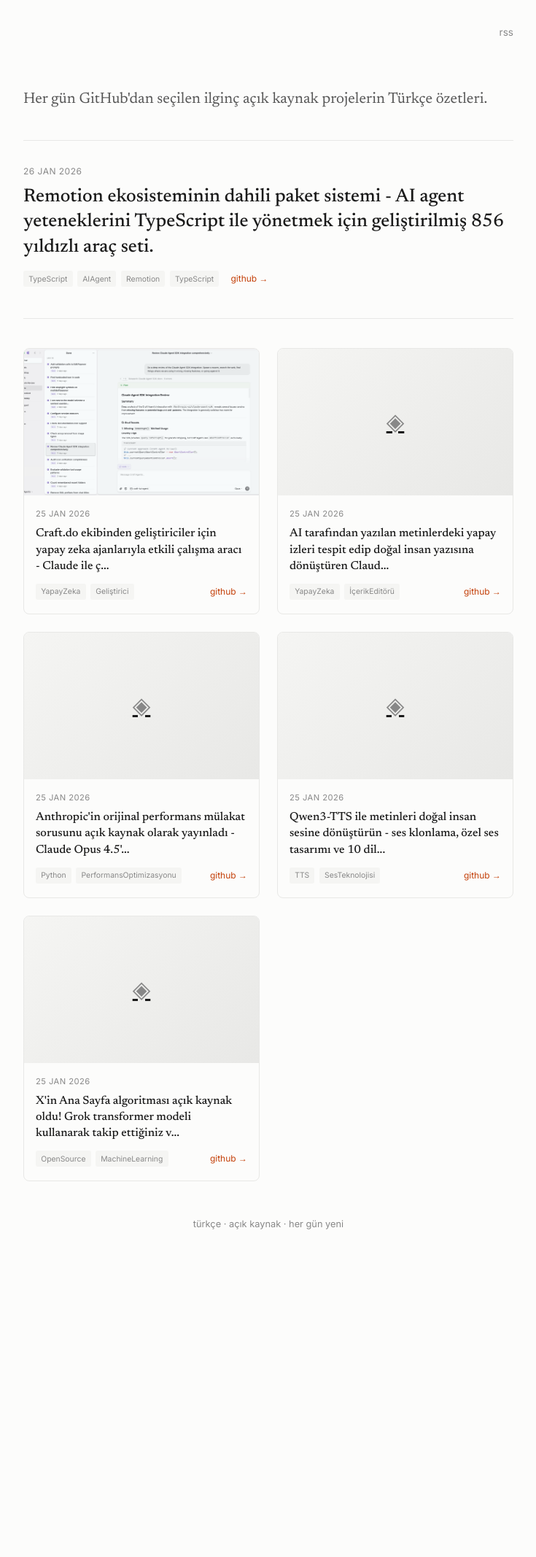
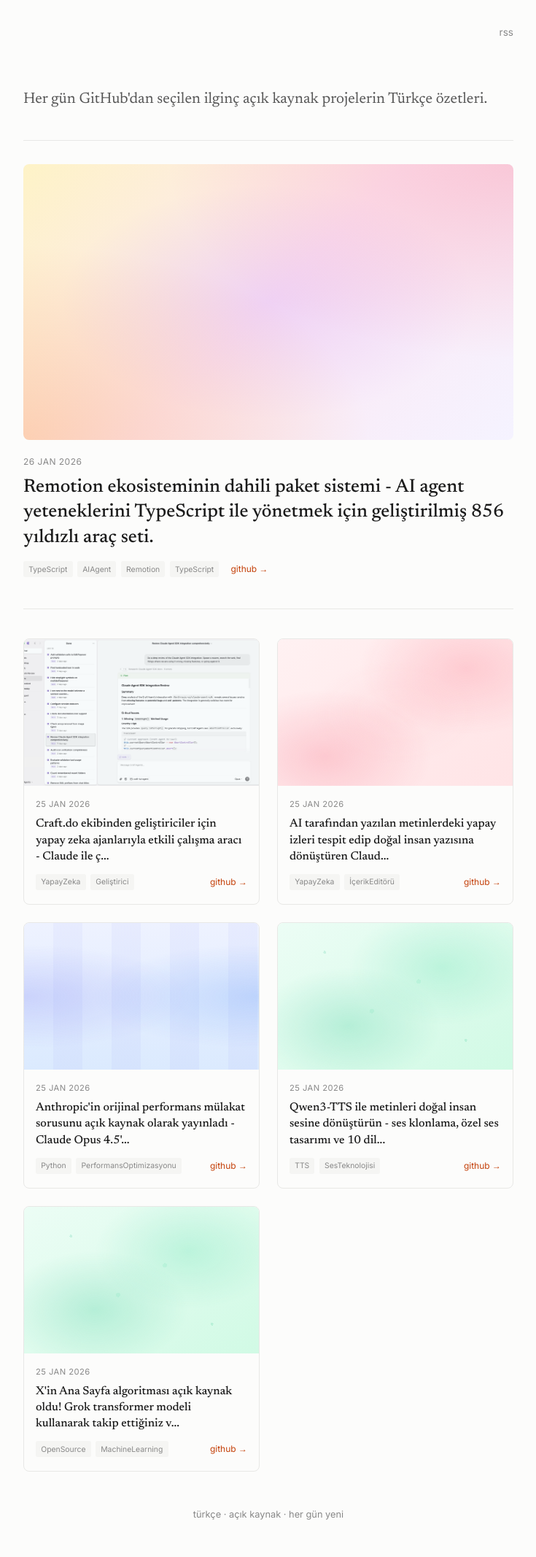
Before and after one commit to ArifSolmaz/repo, a Jekyll site: the page built from docs/index.html, in a window 1280 px wide. Shown: the whole page at 73% size, without its empty margins (272-1007 px from the left). Built offline with Jekyll 4.4.1, drawn with Linux system fonts in a browser that asks for light colours; before the commit the page ends 1736 px from its top, so only the background shows below that.

Commit message:
Update index.html

```diff
--- a/docs/index.html
+++ b/docs/index.html
@@ -158,20 +158,122 @@
     font-style: italic;
   }
 
-  /* No image placeholder */
-  .no-image {
+  /* ======================= */
+  /* ABSTRACT PATTERNS       */
+  /* ======================= */
+  .pattern-placeholder {
     width: 100%;
     aspect-ratio: 16/10;
-    background: linear-gradient(135deg, var(--paper-dark) 0%, #e8e8e6 100%);
-    display: flex;
-    align-items: center;
-    justify-content: center;
-    color: var(--ink-faint);
-    font-size: 2rem;
+    display: block;
+    position: relative;
+    overflow: hidden;
+  }
+
+  .featured .pattern-placeholder {
+    aspect-ratio: 16/9;
+    border-radius: 8px;
+    margin-bottom: 1.25rem;
+  }
+
+  /* Pattern 1: Gradient Mesh - Purple/Pink */
+  .pattern-1 {
+    background:
+      radial-gradient(ellipse at 20% 30%, rgba(168, 85, 247, 0.4) 0%, transparent 50%),
+      radial-gradient(ellipse at 80% 70%, rgba(236, 72, 153, 0.4) 0%, transparent 50%),
+      radial-gradient(ellipse at 50% 50%, rgba(139, 92, 246, 0.2) 0%, transparent 70%),
+      linear-gradient(135deg, #f5f3ff 0%, #fdf2f8 100%);
+  }
+
+  /* Pattern 2: Geometric Circles - Teal/Cyan */
+  .pattern-2 {
+    background:
+      radial-gradient(circle at 10% 20%, rgba(20, 184, 166, 0.3) 0%, transparent 30%),
+      radial-gradient(circle at 90% 80%, rgba(6, 182, 212, 0.3) 0%, transparent 30%),
+      radial-gradient(circle at 50% 50%, rgba(34, 211, 238, 0.2) 0%, transparent 40%),
+      radial-gradient(circle at 30% 70%, rgba(20, 184, 166, 0.15) 0%, transparent 25%),
+      radial-gradient(circle at 70% 30%, rgba(6, 182, 212, 0.15) 0%, transparent 25%),
+      linear-gradient(160deg, #f0fdfa 0%, #ecfeff 100%);
+  }
+
+  /* Pattern 3: Diagonal Lines - Orange/Amber */
+  .pattern-3 {
+    background:
+      repeating-linear-gradient(
+        45deg,
+        transparent,
+        transparent 20px,
+        rgba(251, 146, 60, 0.1) 20px,
+        rgba(251, 146, 60, 0.1) 40px
+      ),
+      repeating-linear-gradient(
+        -45deg,
+        transparent,
+        transparent 30px,
+        rgba(245, 158, 11, 0.08) 30px,
+        rgba(245, 158, 11, 0.08) 60px
+      ),
+      radial-gradient(ellipse at 70% 30%, rgba(251, 146, 60, 0.25) 0%, transparent 50%),
+      linear-gradient(135deg, #fffbeb 0%, #fef3c7 100%);
+  }
+
+  /* Pattern 4: Waves - Blue/Indigo */
+  .pattern-4 {
+    background:
+      radial-gradient(ellipse at 0% 50%, rgba(99, 102, 241, 0.2) 0%, transparent 50%),
+      radial-gradient(ellipse at 100% 50%, rgba(59, 130, 246, 0.2) 0%, transparent 50%),
+      repeating-linear-gradient(
+        90deg,
+        transparent,
+        transparent 40px,
+        rgba(99, 102, 241, 0.05) 40px,
+        rgba(99, 102, 241, 0.05) 80px
+      ),
+      linear-gradient(180deg, #eef2ff 0%, #dbeafe 100%);
+  }
+
+  /* Pattern 5: Dots Grid - Green/Emerald */
+  .pattern-5 {
+    background:
+      radial-gradient(circle at 20% 20%, rgba(16, 185, 129, 0.15) 2px, transparent 2px),
+      radial-gradient(circle at 80% 80%, rgba(16, 185, 129, 0.15) 2px, transparent 2px),
+      radial-gradient(circle at 40% 60%, rgba(52, 211, 153, 0.1) 3px, transparent 3px),
+      radial-gradient(circle at 60% 40%, rgba(52, 211, 153, 0.1) 3px, transparent 3px),
+      radial-gradient(ellipse at 30% 70%, rgba(16, 185, 129, 0.2) 0%, transparent 40%),
+      radial-gradient(ellipse at 70% 30%, rgba(52, 211, 153, 0.2) 0%, transparent 40%),
+      linear-gradient(145deg, #ecfdf5 0%, #d1fae5 100%);
+  }
+
+  /* Pattern 6: Abstract Blobs - Rose/Red */
+  .pattern-6 {
+    background:
+      radial-gradient(ellipse at 20% 80%, rgba(244, 63, 94, 0.2) 0%, transparent 40%),
+      radial-gradient(ellipse at 80% 20%, rgba(251, 113, 133, 0.25) 0%, transparent 40%),
+      radial-gradient(ellipse at 50% 50%, rgba(253, 164, 175, 0.15) 0%, transparent 50%),
+      linear-gradient(135deg, #fff1f2 0%, #ffe4e6 100%);
+  }
+
+  /* Pattern 7: Triangles - Slate/Gray */
+  .pattern-7 {
+    background:
+      linear-gradient(135deg, rgba(100, 116, 139, 0.1) 25%, transparent 25%),
+      linear-gradient(225deg, rgba(100, 116, 139, 0.1) 25%, transparent 25%),
+      linear-gradient(45deg, rgba(148, 163, 184, 0.08) 25%, transparent 25%),
+      linear-gradient(315deg, rgba(148, 163, 184, 0.08) 25%, transparent 25%),
+      radial-gradient(ellipse at 50% 50%, rgba(100, 116, 139, 0.1) 0%, transparent 60%),
+      linear-gradient(160deg, #f8fafc 0%, #f1f5f9 100%);
+  }
+
+  /* Pattern 8: Sunset Gradient - Warm Mix */
+  .pattern-8 {
+    background:
+      radial-gradient(ellipse at 0% 100%, rgba(251, 146, 60, 0.3) 0%, transparent 50%),
+      radial-gradient(ellipse at 100% 0%, rgba(244, 63, 94, 0.2) 0%, transparent 50%),
+      radial-gradient(ellipse at 50% 50%, rgba(168, 85, 247, 0.15) 0%, transparent 60%),
+      linear-gradient(135deg, #fef3c7 0%, #fce7f3 50%, #f5f3ff 100%);
   }
 
   /* ======================= */
-  /* TABLET (max-width: 768px) */
+  /* RESPONSIVE              */
   /* ======================= */
   @media (max-width: 768px) {
     .intro {
@@ -205,9 +307,6 @@
     }
   }
 
-  /* ======================= */
-  /* MOBILE (max-width: 600px) */
-  /* ======================= */
   @media (max-width: 600px) {
     .intro {
       padding: 1.25rem 0 1.5rem;
@@ -218,13 +317,12 @@
       font-size: 1.05rem;
     }
 
-    /* Featured post adjustments */
     .featured {
       margin-bottom: 1.5rem;
       padding-bottom: 1.5rem;
     }
 
-    .featured-image {
+    .featured .pattern-placeholder {
       border-radius: 6px;
       margin-bottom: 1rem;
     }
@@ -242,13 +340,11 @@
       gap: 0.75rem;
     }
 
-    /* Single column grid */
     .posts-grid {
       grid-template-columns: 1fr;
       gap: 1rem;
     }
 
-    /* Horizontal card layout on mobile */
     .post-card {
       display: flex;
       flex-direction: row;
@@ -256,7 +352,7 @@
     }
 
     .post-card-image,
-    .no-image {
+    .pattern-placeholder {
       width: 120px;
       min-width: 120px;
       aspect-ratio: 1/1;
@@ -298,15 +393,8 @@
     .post-link {
       font-size: 0.7rem;
     }
-
-    .no-image {
-      font-size: 1.5rem;
-    }
   }
 
-  /* ======================= */
-  /* SMALL MOBILE (max-width: 400px) */
-  /* ======================= */
   @media (max-width: 400px) {
     .intro p {
       font-size: 1rem;
@@ -317,7 +405,7 @@
     }
 
     .post-card-image,
-    .no-image {
+    .pattern-placeholder {
       width: 100px;
       min-width: 100px;
     }
@@ -354,12 +440,17 @@
   {% if site.posts.size > 0 %}
 
     {% assign first_post = site.posts.first %}
+    {% assign first_pattern = first_post.title.size | modulo: 8 | plus: 1 %}
 
     <!-- Featured Post -->
     <article class="featured">
       {% if first_post.image %}
       <a href="{{ first_post.url | relative_url }}">
         <img src="{{ first_post.image | relative_url }}" alt="{{ first_post.title }}" class="featured-image" loading="lazy">
+      </a>
+      {% else %}
+      <a href="{{ first_post.url | relative_url }}">
+        <div class="pattern-placeholder pattern-{{ first_pattern }}"></div>
       </a>
       {% endif %}
 
@@ -388,12 +479,13 @@
     {% if site.posts.size > 1 %}
     <div class="posts-grid">
       {% for post in site.posts offset:1 %}
+      {% assign pattern_num = post.title.size | modulo: 8 | plus: 1 %}
       <article class="post-card">
         <a href="{{ post.url | relative_url }}">
           {% if post.image %}
           <img src="{{ post.image | relative_url }}" alt="{{ post.title }}" class="post-card-image" loading="lazy">
           {% else %}
-          <div class="no-image">◈</div>
+          <div class="pattern-placeholder pattern-{{ pattern_num }}"></div>
           {% endif %}
         </a>
 
```
Also changed, not shown: other parts of docs/index.html (+0 -3 lines).
